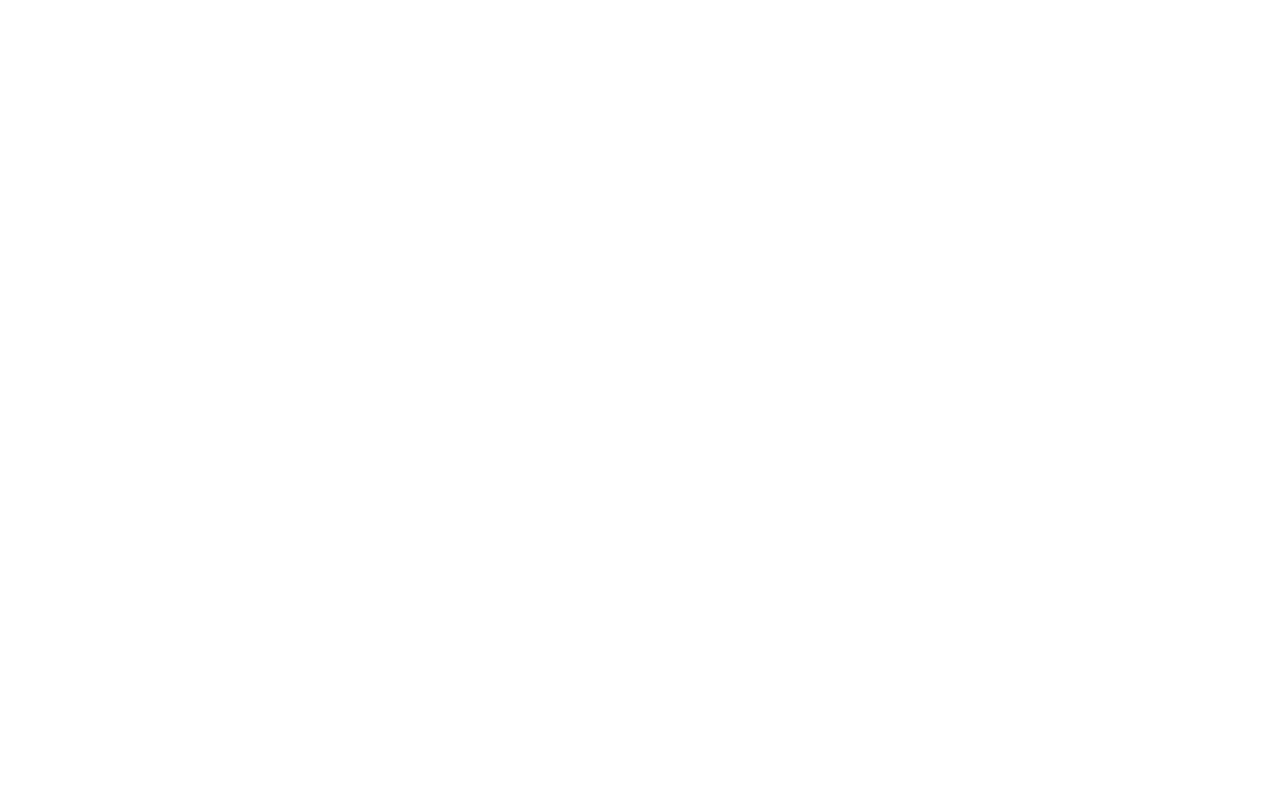
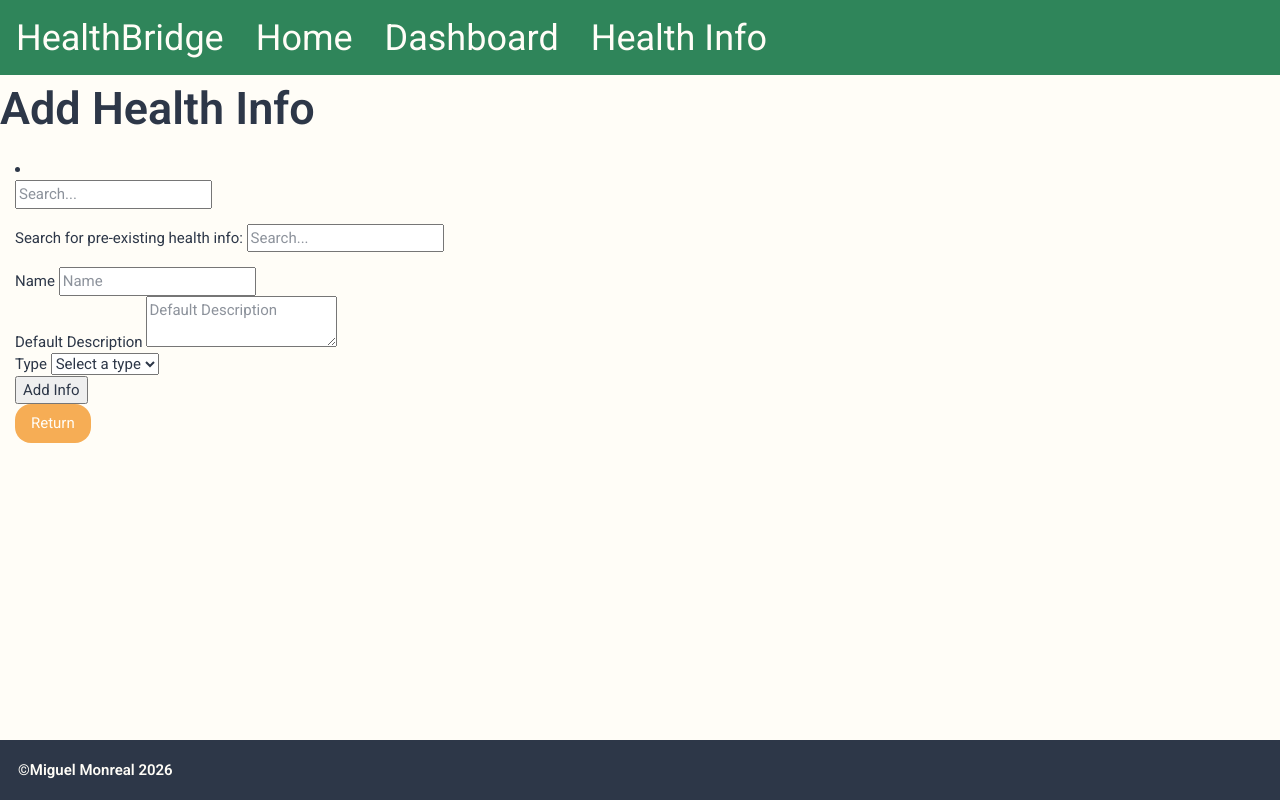
Before and after one commit to DeKingRey/HealthBridge, a Flask app: page /add-health-info in a window 1280 px wide. Before the commit the page is empty. Run offline with Flask 3, Linux system fonts and the light colour scheme; the visitor is signed in with stand-in values (Sample User, id 1); data that the repository does not hold is empty.

Commit message:
Add health info form

```diff
--- a/app/forms.py
+++ b/app/forms.py
@@ -110,4 +110,4 @@ class AddHealthInfoForm(FlaskForm):
     type_id = SelectField("Type", choices=[], coerce=int,
                           validators=[DataRequired()])
 
-    submit = SubmitField("Reset Password")
+    submit = SubmitField("Add Info")
--- a/app/routes.py
+++ b/app/routes.py
@@ -15,7 +15,7 @@ from flask import (render_template, Blueprint, url_for,
                    redirect, request)
 from flask_login import (login_required, login_user, logout_user,
                          current_user)
-from app.models import (User, Health, UserHealth)
+from app.models import (User, Health, UserHealth, Type)
 from app.forms import (RegisterForm, LoginForm, ResetPasswordForm,
                        AddHealthInfoForm)
 from app import db, bcrypt, login_manager, mail
@@ -58,22 +58,40 @@ def health_info():
 def add_health_info():
     form = AddHealthInfoForm()
 
+    # Populates type choices
+    types = Type.query.all()
+    form.type_id.choices = [(0, "Select a type")] + [(t.id, t.name)
+                                                     for t in types]
+
     # Adds info to database if validated succesfully
     if form.validate_on_submit():
         existing_info = request.form.get("existing_info") == "True"
+
+        # Adds input as new info if it doesn't exist
         if not existing_info:
-            new_health_info = Health(name=form.name.data,
-                                     default_desc=form.default_desc.data,
-                                     type_id=form.type_id.data)
+            health_info = Health(name=form.name.data,
+                                 default_description=form.default_desc.data,
+                                 type_id=form.type_id.data)
+            db.session.add(health_info)
+            db.session.commit()
+        else:
+            # First checks that existing id is in database
+            health_info_id = request.form.get("health_info_id")
+            health_records = Health.query.all()
+            health_info_ids = [h.id for h in health_records]
+
+            # If the id does not exist, it returns an error
+            if health_info_id not in health_info_ids:
+                return
+            health_info = Health.query.filter_by(id=health_info_id).first()
+        # Adds new health info
+        new_user_health_info = UserHealth(user_id=current_user.id,
+                                          health_id=health_info.id,
+                                          description=health_info.default_description)
+        db.session.add(new_user_health_info)
         db.session.commit()
 
-        remember_flag = request.form.get("remember") == "True"
-
-        # Sends verification email
-        subject, body = register_email_info(form.email.data, remember_flag)
-        send_verification_email(form.email.data, subject, body)
-        return render_template("verify-email.html",
-                               header="Please verify your email")
+        return redirect(url_for("main.health_info"))
     return render_template("add-health-info.html", header="Add Health Info",
                            form=form)
 
--- a/app/static/css/style.css
+++ b/app/static/css/style.css
@@ -55,10 +55,23 @@ body {
 
 main {
     flex: 1;
+    margin: 1rem 1rem;
+}
+
+header {
+    font-size: 3rem;
+    font-weight: 600;
 }
 
 a {
     text-decoration: none;
+}
+
+nav {
+    flex-shrink: 0;
+    position: sticky;
+    top: 0;
+    left: 0;
 }
 
 .w3-bar {
--- a/app/templates/add-health-info.html
+++ b/app/templates/add-health-info.html
@@ -0,0 +1,63 @@
+{% extends "layout.html" %}
+{% block content %}
+
+        <!-- Search bar to find recipes -->
+        <li>
+            <form action=""></form>
+            <div class="form-group">
+                <div class="search-wrapper">
+                    <input type="text" placeholder="Search..." name="search" id="search_input" autocomplete="off"  required>
+                    <ul class="suggestions" id="suggestions"></ul>
+                </div>
+            </div>
+        </li>
+
+    <form method="POST">
+        {{ form.hidden_tag() }}
+
+        <!-- Creates the input field and search bar for locations, first having a text input field, and then using suggestions as a list which will display search suggestions. -->
+        <div>
+            <div class="w3.container background-colour">
+                <label for="location">Search for pre-existing health info:</label>
+                <input type="text" placeholder="Search..." name="search" id="search_input" autocomplete="off">
+                <ul class="suggestions" id="locations"></ul>
+            </div>
+        </div>
+
+        <!-- Name Div -->
+        <div>
+            {{ form.name.label }}
+            {{ form.name }}
+
+            {% for error in form.name.errors %}
+                <p style="color: red;">{{ error }}</p>
+            {% endfor %}
+        </div>
+
+        <!-- Description Div -->
+        <div>
+            {{ form.default_desc.label }}
+            {{ form.default_desc }}
+
+            {% for error in form.default_desc.errors %}
+                <p style="color: red;">{{ error }}</p>
+            {% endfor %}
+        </div>
+
+        <!-- Type ID Div -->
+        <div>
+            {{ form.type_id.label }}
+            {{ form.type_id() }}
+
+            {% for error in form.type_id.errors %}
+                <p style="color: red;">{{ error }}</p>
+            {% endfor %}
+        </div>
+
+        {{ form.submit }}
+    </form>
+
+    <a href="{{ url_for('main.health_info') }}" class="w3-btn w3-round-xlarge btn-hover-colour accent-colour">
+        Return
+    </a>
+{% endblock %}
--- a/app/templates/dashboard.html
+++ b/app/templates/dashboard.html
@@ -2,6 +2,11 @@
 {% block content %}
 
 <h1>Dashboard</h1>
+
+<a href="{{ url_for('main.health_info') }}" class="w3-btn w3-round-xlarge btn-hover-colour accent-colour">
+    Health Info
+</a>
+
 <a href="{{ url_for('main.logout') }}" class="w3-btn w3-round-xlarge btn-hover-colour accent-colour">
     Logout
 </a>
```
Also changed, not shown: app/static/js/search_health.js (added, +26 -0 lines), app/templates/health-info.html (+6 -2 lines), instance/healthbridge.db.
